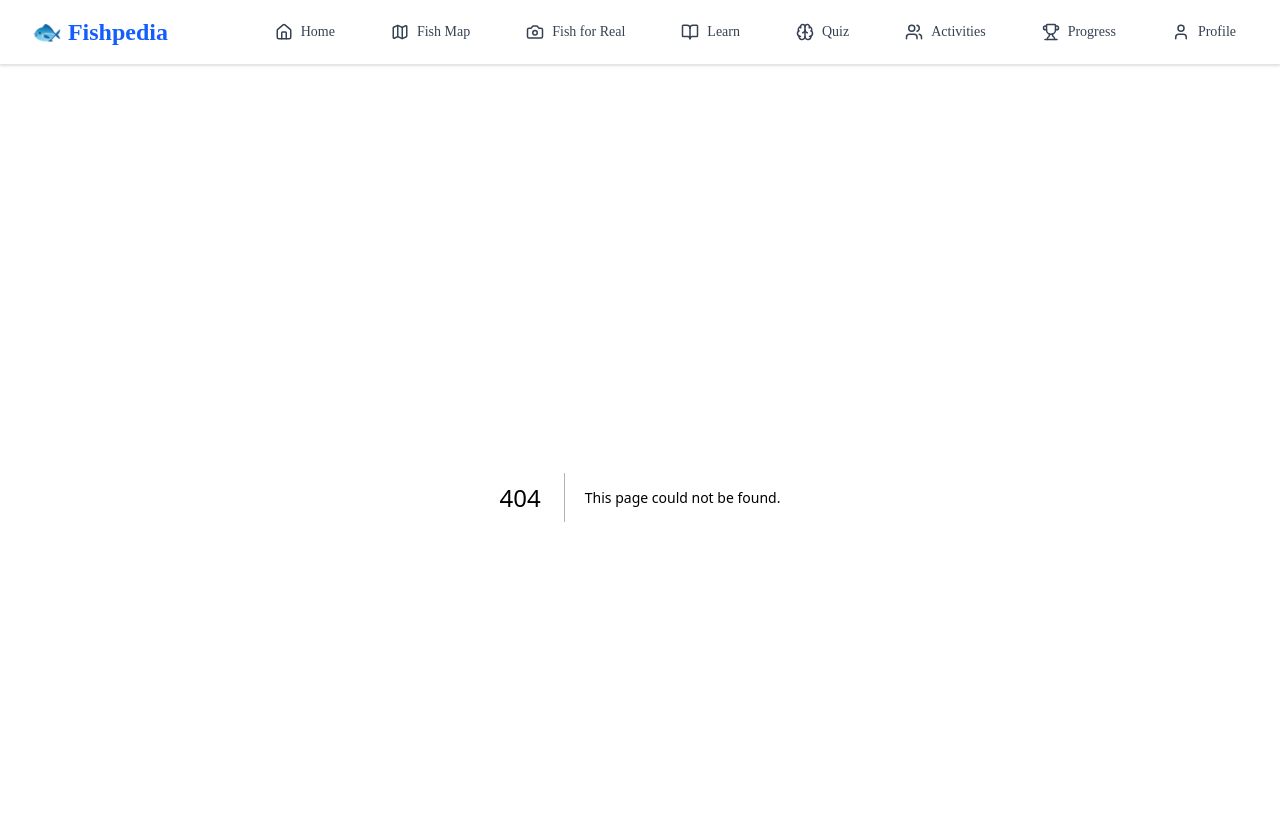
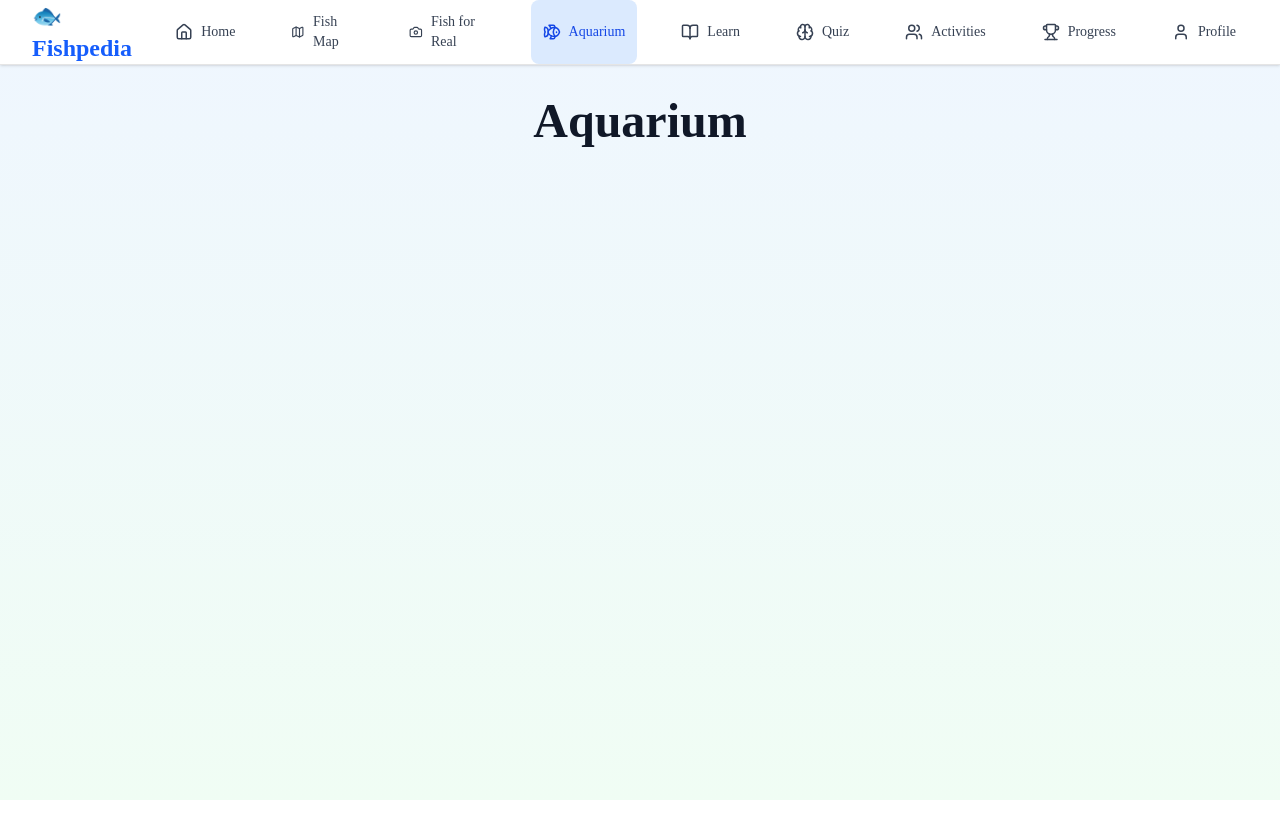
Before and after one commit to TingChiehLin/fishpedia, a Next.js app: page /aquarium in a window 1280 px wide. Before the commit this address had no page. Shown: the top 838 px of the page. After the commit the page ends 800 px from the top, so only its background shows below. Built offline with nearby package versions, Linux system fonts and the light colour scheme.

Commit message:
add aquarium page

```diff
--- /dev/null
+++ b/src/app/aquarium/page.tsx
@@ -0,0 +1,12 @@
+export default function AquariumPage() {
+  return (
+    <div className="space-y-8">
+      <header className="text-center space-y-3">
+        <h1 className="text-4xl md:text-5xl font-bold text-gray-900">
+          Aquarium
+        </h1>
+      </header>
+
+    </div>
+  );
+}
--- a/src/components/layout/Navbar.tsx
+++ b/src/components/layout/Navbar.tsx
@@ -4,13 +4,14 @@
 
 import Link from "next/link";
 import { usePathname } from "next/navigation";
-import { Home, BookOpen, Brain, Users, Trophy, User, Map, Camera } from "lucide-react";
+import { Home, BookOpen, Brain, Users, Trophy, User, Map, Camera, Fish } from "lucide-react";
 import { cn } from "@/lib/utils";
 
 const navItems = [
   { href: "/", label: "Home", icon: Home },
   { href: "/fish-map", label: "Fish Map", icon: Map },
   { href: "/fish-for-real", label: "Fish for Real", icon: Camera },
+  { href: "/aquarium", label: "Aquarium", icon: Fish },
   { href: "/learn", label: "Learn", icon: BookOpen },
   { href: "/quiz", label: "Quiz", icon: Brain },
   { href: "/activities", label: "Activities", icon: Users },
```
